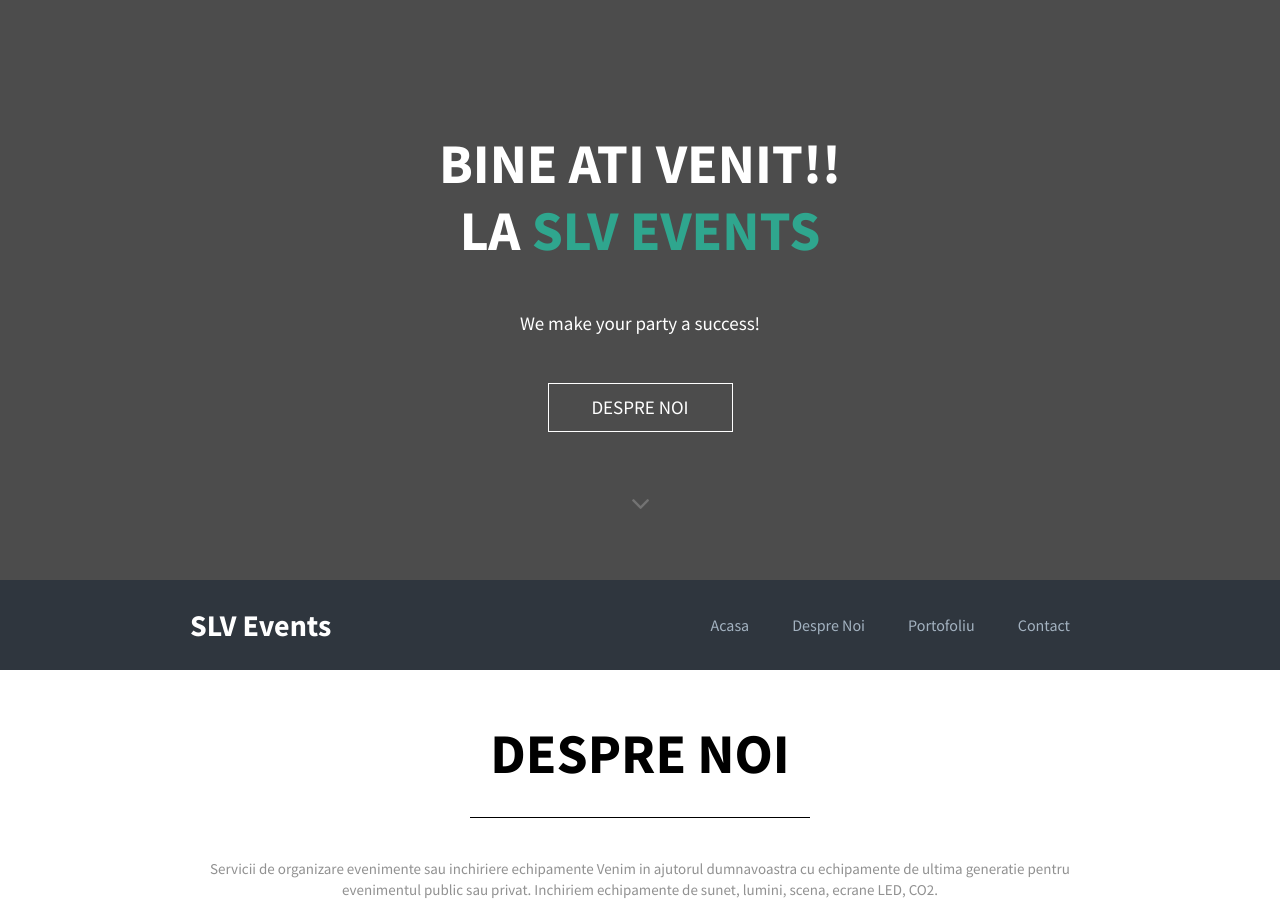
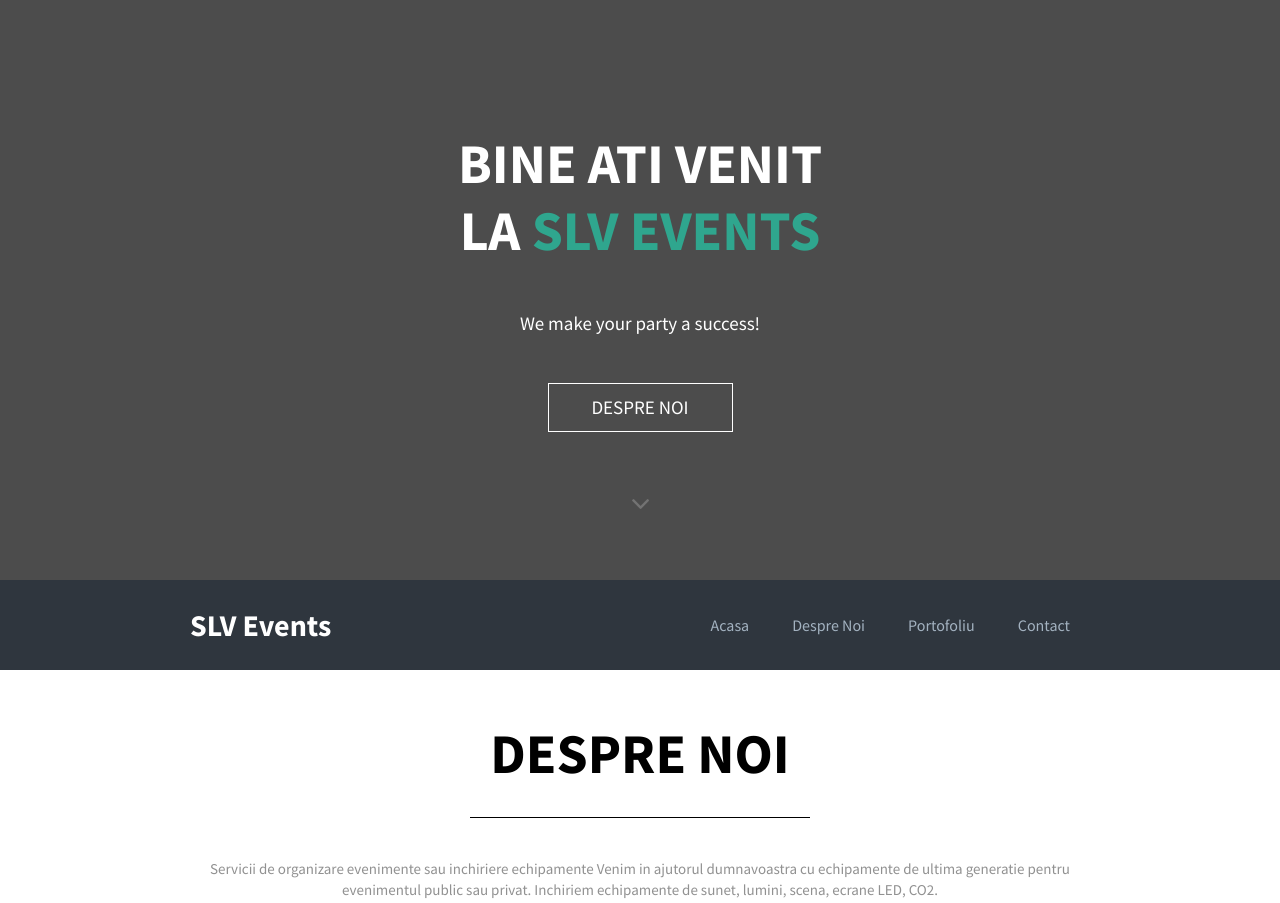
Before and after one commit to ICiceu28/SLV-Events, a plain HTML site: page index.html in a window 1280 px wide. Shown: the top 903 px of the page. Drawn offline with nearby package versions, Linux system fonts and the light colour scheme.

Commit message:
modificare

```diff
--- a/index.html
+++ b/index.html
@@ -32,7 +32,7 @@
       <div class="content">
         <div class="text">
 
-          <h1>Bine ati venit!!<br/>
+          <h1>Bine ati venit<br/>
           la <span>SLV EVENTS</span></h1>
           <p>We make your party a success!</p>
 
```
